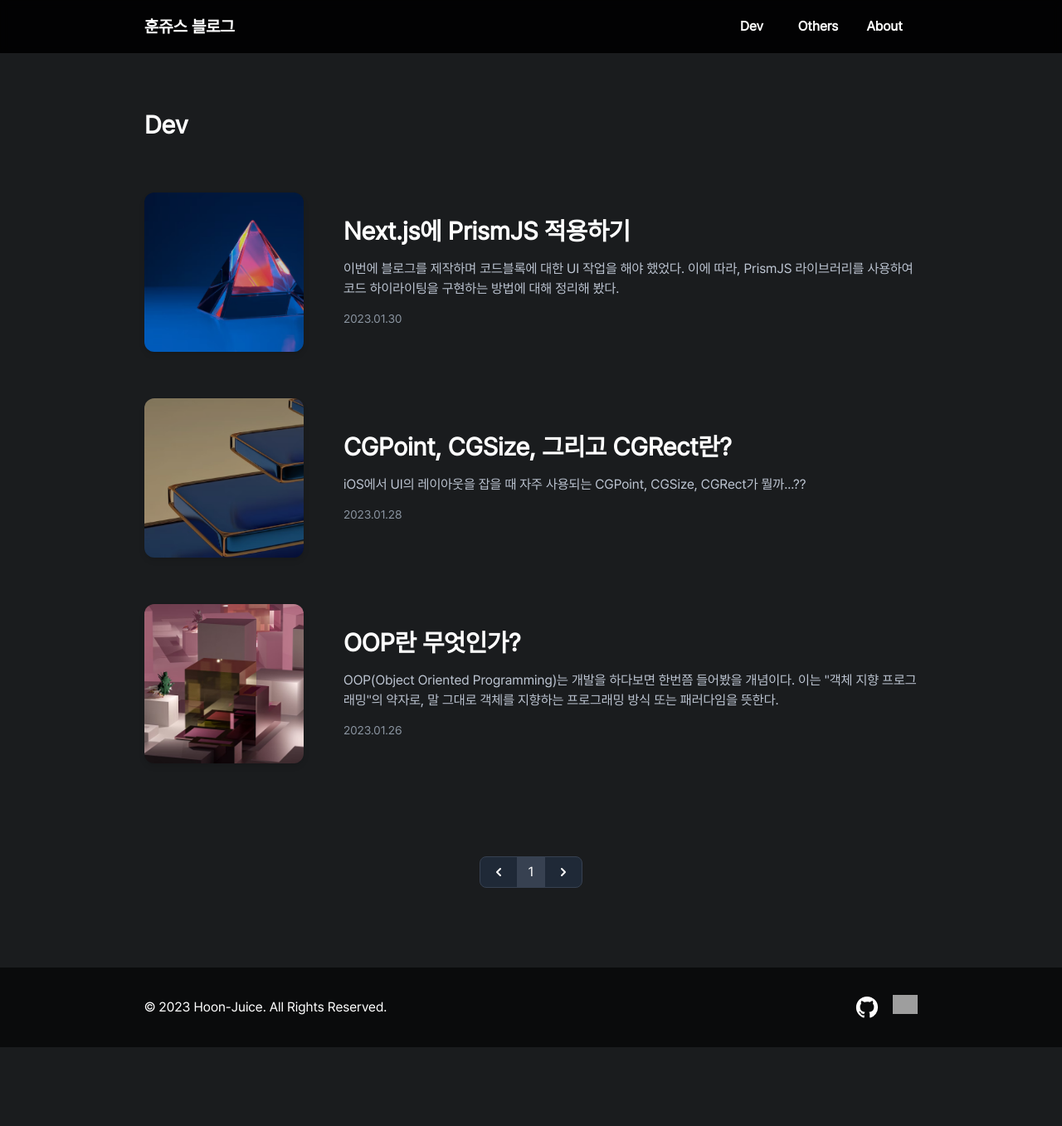
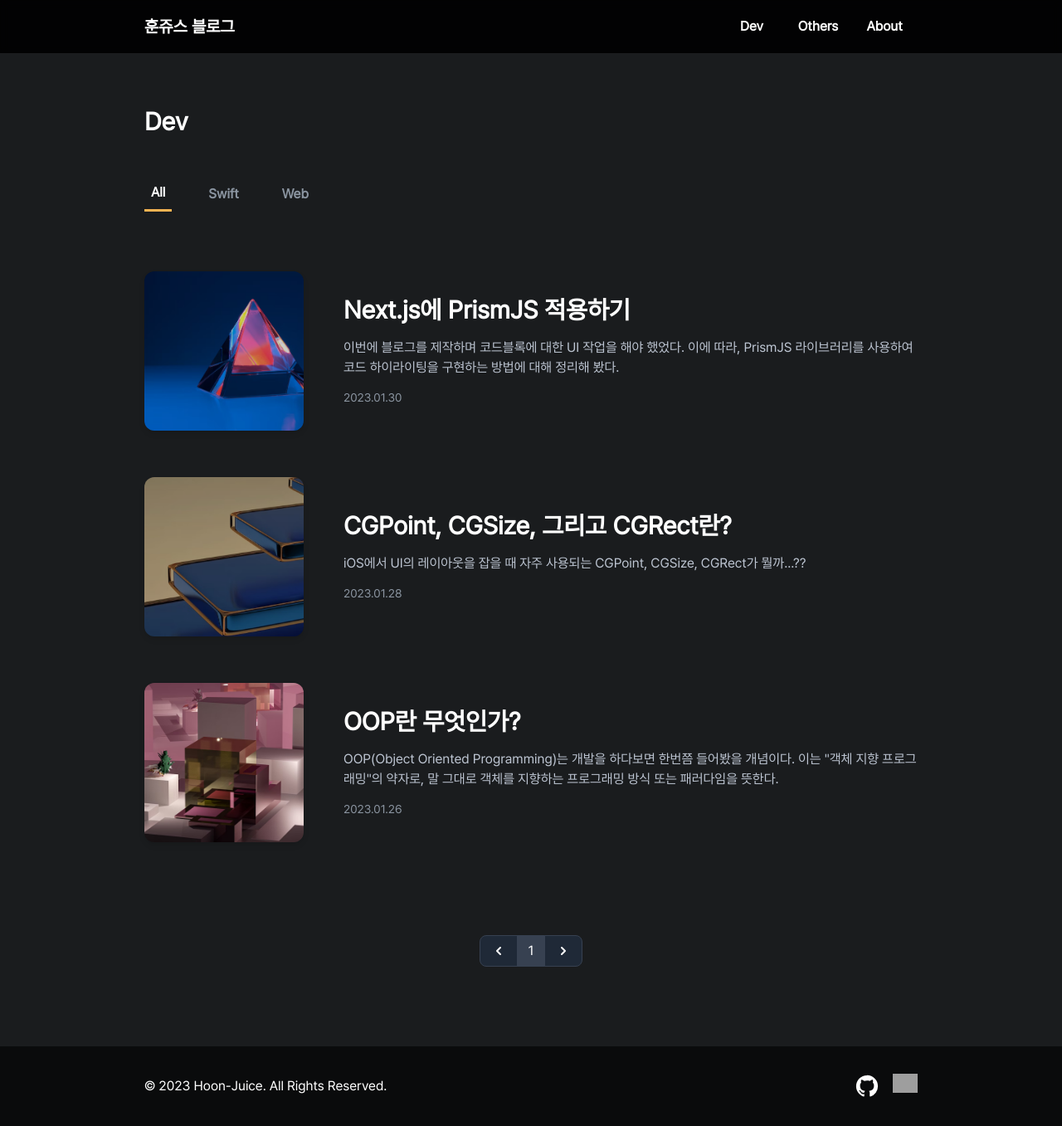
Before and after one commit to hoonjoo-park/Hoon-Juice, a Next.js app: page /dev in a window 1280 px wide. Shown: the whole page at 83% size. Before the commit the page ends 1262 px from the top, so only its background shows below. Built offline with nearby package versions, Linux system fonts and the light colour scheme; grey boxes are pictures that could not be loaded.

Commit message:
Posts 카테고리 기능 구현 및 코드 리팩토링

```diff
--- /dev/null
+++ b/src/components/CategoryButton.tsx
@@ -0,0 +1,29 @@
+import React from 'react'
+
+interface CategoryButtonProps {
+  title: string
+  onClick: (category: string) => void
+  isSelected: boolean
+}
+
+const CategoryButton = ({
+  title,
+  onClick,
+  isSelected,
+}: CategoryButtonProps) => {
+  return (
+    <button
+      className={`p-2 mr-9 text-base font-semibold hover:text-white ${
+        isSelected
+          ? 'text-white border-b-[3px] border-b-yellow'
+          : 'text-lightGray'
+      }`}
+      disabled={isSelected}
+      onClick={() => onClick(title)}
+    >
+      {title}
+    </button>
+  )
+}
+
+export default CategoryButton
--- a/src/components/PostList.tsx
+++ b/src/components/PostList.tsx
@@ -12,9 +12,15 @@ const PostList = ({ post, title }: PostListProps) => {
   const { slug, frontmatter } = post
 
   return (
-    <Link className={'postList'} href={`/post/${title.toLowerCase()}/${slug}`}>
+    <article>
+      <Link
+        className={'postList'}
+        href={`/post/${title.toLowerCase()}/${slug}`}
+      >
         <div
-        className={'flex desktop:items-center desktop:flex-row mobile:flex-col'}
+          className={
+            'flex desktop:items-center desktop:flex-row mobile:flex-col'
+          }
         >
           <div
             className={
@@ -34,14 +40,15 @@ const PostList = ({ post, title }: PostListProps) => {
               className={'absolute top-0 left-0 bg-black w-full h-full overlay'}
             />
           </div>
+
           <div>
-          <h5
+            <h3
               className={
                 'max-h-16 mobile:mb-[10px] desktop:mb-4 desktop:text-3xl mobile:text-2xl font-bold text-ellipsis break-keep'
               }
             >
               {frontmatter.title}
-          </h5>
+            </h3>
             <p className={'max-h-24 mb-3 text-base text-gray'}>
               {frontmatter.excerpt}
             </p>
@@ -49,6 +56,7 @@ const PostList = ({ post, title }: PostListProps) => {
           </div>
         </div>
       </Link>
+    </article>
   )
 }
 
--- a/src/components/Posts.tsx
+++ b/src/components/Posts.tsx
@@ -1,20 +1,32 @@
-import Image from 'next/image'
 import { memo, useState } from 'react'
 import { PostListType } from 'utils/types'
+import CategoryButton from './CategoryButton'
+import Pagination from './pagination'
 import PostList from './PostList'
 
 const POSTS_PER_PAGE = 5
 
-const Posts = ({ title, posts }: PostListType) => {
+const Posts = ({ title, posts, categories }: PostListType) => {
   const [currentPage, setCurrentPage] = useState<number>(1)
+  const [selectedCategory, setSelectedCategory] = useState<string>('All')
 
-  const totalPages = Math.ceil(posts.length / POSTS_PER_PAGE)
+  const lastPageNumber = Math.ceil(posts.length / POSTS_PER_PAGE)
   const indexOfLastPost = currentPage * POSTS_PER_PAGE
   const indexOfFirstPost = indexOfLastPost - POSTS_PER_PAGE
-  const currentPosts = posts.slice(indexOfFirstPost, indexOfLastPost)
+
+  const filteredPosts =
+    selectedCategory === 'All'
+      ? posts
+      : posts.filter(post => {
+          return post.frontmatter.category === selectedCategory
+        })
+  const currentPosts = filteredPosts.slice(indexOfFirstPost, indexOfLastPost)
+
   const remainder = currentPage % POSTS_PER_PAGE
   let leftEdge = !remainder ? currentPage - 4 : currentPage - remainder + 1
-  let rightEdge = !remainder ? currentPage : currentPage - remainder + 5
+  let rightEdge = !remainder
+    ? currentPage
+    : currentPage - remainder + POSTS_PER_PAGE
 
   const paginate = (pageNumber: number) => {
     setCurrentPage(pageNumber)
@@ -23,42 +35,42 @@ const Posts = ({ title, posts }: PostListType) => {
 
   const pageNumbers = []
 
-  for (let i = 1; i <= totalPages; i++) {
+  for (let i = 1; i <= lastPageNumber; i++) {
     pageNumbers.push(i)
   }
 
-  const renderPageNumbers = pageNumbers
-    .filter(number => number >= leftEdge && number <= rightEdge)
-    .map(number => {
-      const isSelected = number === currentPage
-      return (
-        <li key={number} className={`flex justify-center items-center`}>
-          <button
-            className={`px-3 py-2 ml-0 leading-tight  bg-darkNavy border border-lightNavy hover:bg-lightNavy hover:text-white ${
-              isSelected && 'bg-lightNavy'
-            } ${isSelected ? 'text-white' : 'text-gray'}`}
-            onClick={() => paginate(number)}
-            disabled={isSelected}
-          >
-            {number}
-          </button>
-        </li>
-      )
-    })
+  const currentPageNumbers = pageNumbers.filter(
+    number => number >= leftEdge && number <= rightEdge,
+  )
+
+  const handleClickCategory = (category: string) => {
+    setSelectedCategory(category)
+  }
 
   return (
-    <div
+    <section
       className={
         'flex flex-col justify-center desktop:max-w-[980px] mobile:w-screen mobile:px-6 desktop:mb-24 mobile:mb-16 desktop:m-auto'
       }
     >
-      <h1
+      <section
         className={
-          'desktop:mt-12 desktop:mb-9 mobile:mt-7 mobile:mb-4 py-5 text-3xl font-bold'
+          'flex flex-col desktop:mt-16 mobile:mt-7 desktop:mb-16 mobile:mb-4'
         }
       >
-        {title}
-      </h1>
+        <h2 className={' mb-12 text-3xl font-bold'}>{title}</h2>
+
+        <nav className={'flex'}>
+          {categories.map(category => (
+            <CategoryButton
+              key={category}
+              title={category}
+              isSelected={category === selectedCategory}
+              onClick={handleClickCategory}
+            />
+          ))}
+        </nav>
+      </section>
 
       <ul className={'flex flex-col gap-14 mt-2'}>
         {currentPosts.map(post => (
@@ -66,42 +78,13 @@ const Posts = ({ title, posts }: PostListType) => {
         ))}
       </ul>
 
-      <nav className="flex justify-center w-full desktop:mt-28 mobile:mt-16">
-        <ul className="inline-flex items-center -space-x-px">
-          <button
-            className={`px-3 py-2 ml-0 leading-tight rounded-l-lg bg-darkNavy border border-lightNavy text-lightGray  ${
-              currentPage !== 1 && 'hover:bg-lightNavy'
-            }`}
-            disabled={currentPage === 1}
-            onClick={() => paginate(currentPage - 1)}
-          >
-            <Image
-              src={'/images/arrow-left.svg'}
-              width={20}
-              height={20}
-              alt="arrow-left"
-            />
-          </button>
-
-          {renderPageNumbers}
-
-          <button
-            className={`px-3 py-2 ml-0 leading-tight rounded-r-lg bg-darkNavy border border-lightNavy text-gray ${
-              currentPage !== totalPages && 'hover:bg-lightNavy'
-            }`}
-            disabled={currentPage === totalPages}
-            onClick={() => paginate(currentPage + 1)}
-          >
-            <Image
-              src={'/images/arrow-right.svg'}
-              width={20}
-              height={20}
-              alt="arrow-right"
-            />
-          </button>
-        </ul>
-      </nav>
-    </div>
+      <Pagination
+        currentPage={currentPage}
+        paginate={paginate}
+        lastPageNumber={lastPageNumber}
+        currentPageNumbers={currentPageNumbers}
+      />
+    </section>
   )
 }
 
--- /dev/null
+++ b/src/components/pagination/index.tsx
@@ -0,0 +1,68 @@
+import Image from 'next/image'
+import React from 'react'
+import PageButton from './PageButton'
+
+interface PaginationProps {
+  currentPage: number
+  paginate: (pageNumber: number) => void
+  lastPageNumber: number
+  currentPageNumbers: number[]
+}
+
+const Pagination = ({
+  currentPage,
+  paginate,
+  lastPageNumber,
+  currentPageNumbers,
+}: PaginationProps) => {
+  return (
+    <nav className="flex justify-center w-full desktop:mt-28 mobile:mt-16">
+      <ul className="inline-flex items-center -space-x-px">
+        <li>
+          <button
+            className={`px-3 py-2 ml-0 leading-tight rounded-l-lg bg-darkNavy border border-lightNavy text-lightGray  ${
+              currentPage !== 1 && 'hover:bg-lightNavy'
+            }`}
+            disabled={currentPage === 1}
+            onClick={() => paginate(currentPage - 1)}
+          >
+            <Image
+              src={'/images/arrow-left.svg'}
+              width={20}
+              height={20}
+              alt="arrow-left"
+            />
+          </button>
+        </li>
+
+        {currentPageNumbers.map(pageNumber => (
+          <PageButton
+            key={pageNumber}
+            pageNumber={pageNumber}
+            paginate={paginate}
+            isSelected={currentPage === pageNumber}
+          />
+        ))}
+
+        <li>
+          <button
+            className={`px-3 py-2 ml-0 leading-tight rounded-r-lg bg-darkNavy border border-lightNavy text-gray ${
+              currentPage !== lastPageNumber && 'hover:bg-lightNavy'
+            }`}
+            disabled={currentPage === lastPageNumber}
+            onClick={() => paginate(currentPage + 1)}
+          >
+            <Image
+              src={'/images/arrow-right.svg'}
+              width={20}
+              height={20}
+              alt="arrow-right"
+            />
+          </button>
+        </li>
+      </ul>
+    </nav>
+  )
+}
+
+export default Pagination
--- a/src/components/pagination/pageButton.tsx
+++ b/src/components/pagination/pageButton.tsx
@@ -1,7 +1,25 @@
 import React from 'react'
 
-const pageButton = () => {
-  return <li>pageButton</li>
+interface PageButtonProps {
+  pageNumber: number
+  isSelected: boolean
+  paginate: (pageNumber: number) => void
 }
 
-export default pageButton
+const PageButton = ({ pageNumber, isSelected, paginate }: PageButtonProps) => {
+  return (
+    <li key={pageNumber} className={`flex justify-center items-center`}>
+      <button
+        className={`px-3 py-2 ml-0 leading-tight  bg-darkNavy border border-lightNavy hover:bg-lightNavy hover:text-white ${
+          isSelected && 'bg-lightNavy'
+        } ${isSelected ? 'text-white' : 'text-gray'}`}
+        onClick={() => paginate(pageNumber)}
+        disabled={isSelected}
+      >
+        {pageNumber}
+      </button>
+    </li>
+  )
+}
+
+export default PageButton
--- a/src/components/public/Header.tsx
+++ b/src/components/public/Header.tsx
@@ -26,6 +26,7 @@ const Header = () => {
           'max-w-6xl min-h-[64px] flex desktop:flex-row items-center mobile:flex-col tablet:flex-col justify-between desktop:w-[932px] mobile:w-[90%]'
         }
       >
+        <h1>
           <Link
             className={
               'flex items-center font-bold text-xl mobile:w-full flex-grow min-h-[64px]'
@@ -34,6 +35,7 @@ const Header = () => {
           >
             훈쥬스 블로그
           </Link>
+        </h1>
 
         <div className="desktop:hidden absolute right-[5%] top-[32px] -translate-y-1/2">
           <button
--- a/src/pages/dev/index.tsx
+++ b/src/pages/dev/index.tsx
@@ -6,11 +6,11 @@ import path from 'path'
 import { sortByDate } from 'utils'
 import { PostListType } from 'utils/types'
 
-const DevPage = ({ posts }: PostListType) => {
+const DevPage = ({ posts, categories }: PostListType) => {
   return (
     <>
       <NextSeo title="훈쥬스 블로그" description="HoonJuice Personal Blog." />
-      <Posts title={'Dev'} posts={posts} />
+      <Posts title={'Dev'} posts={posts} categories={categories} />
     </>
   )
 }
@@ -34,9 +34,14 @@ export const getStaticProps = async () => {
     }
   })
 
+  const categorySet = new Set(['All'])
+
+  posts.forEach(post => categorySet.add(post.frontmatter.category))
+
   return {
     props: {
       posts: posts.sort(sortByDate),
+      categories: Array.from(categorySet),
     },
   }
 }
--- a/tailwind.config.js
+++ b/tailwind.config.js
@@ -16,6 +16,7 @@ module.exports = {
         blueGray: '#6C81A4',
         darkNavy: '#1F2937',
         lightNavy: '#374151',
+        yellow: '#F6B352',
       },
       screens: {
         mobile: '320px',
--- a/utils/types.d.ts
+++ b/utils/types.d.ts
@@ -7,12 +7,13 @@ export interface FrontmatterType {
 }
 
 export interface PostDetailType {
-  frontmatter: Frontmatter
+  frontmatter: FrontmatterType
   slug?: string
   content: string
 }
 
 export interface PostListType {
   title: string
-  posts: PostProps[]
+  posts: PostDetailType[]
+  categories: string[]
 }
```
Also changed, not shown: src/pages/others/index.tsx (+7 -2 lines), public/images/profile-vietnam.jpg. Lines whose indentation alone changed are shown as unchanged.
